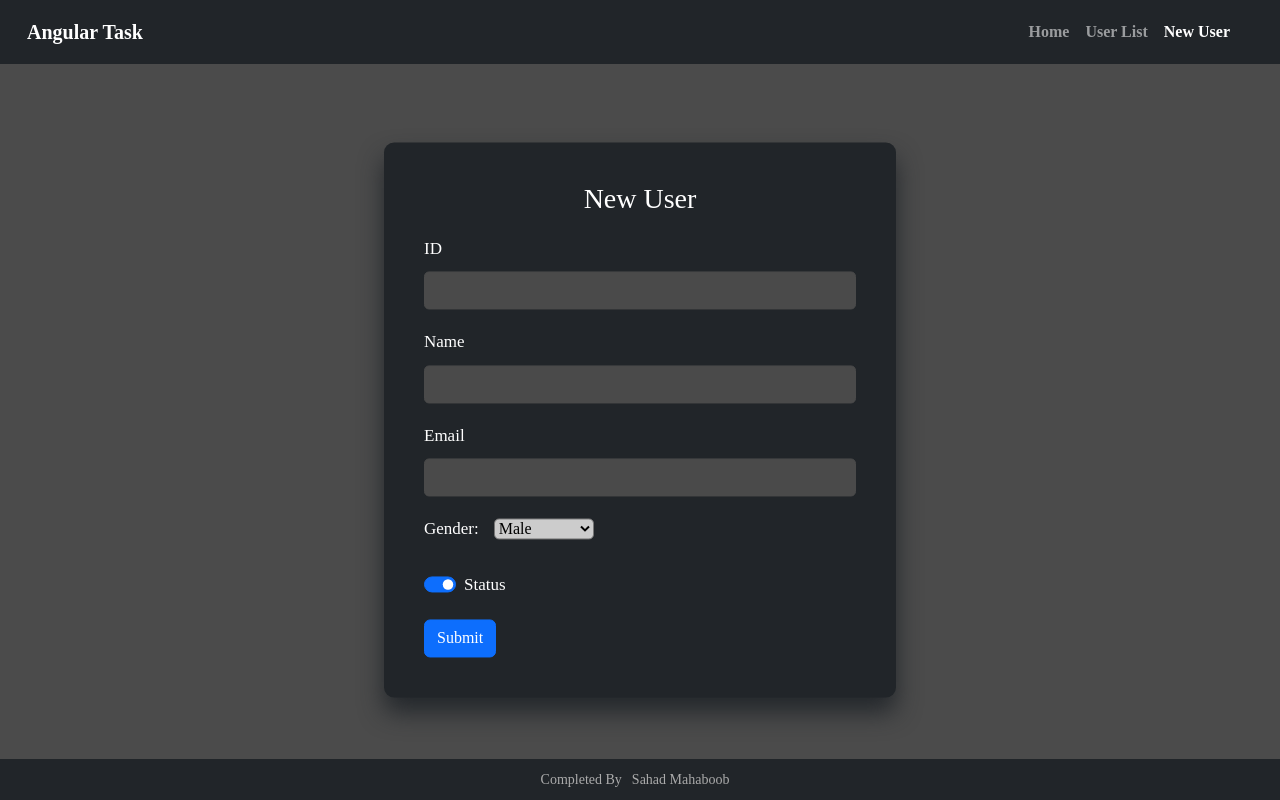
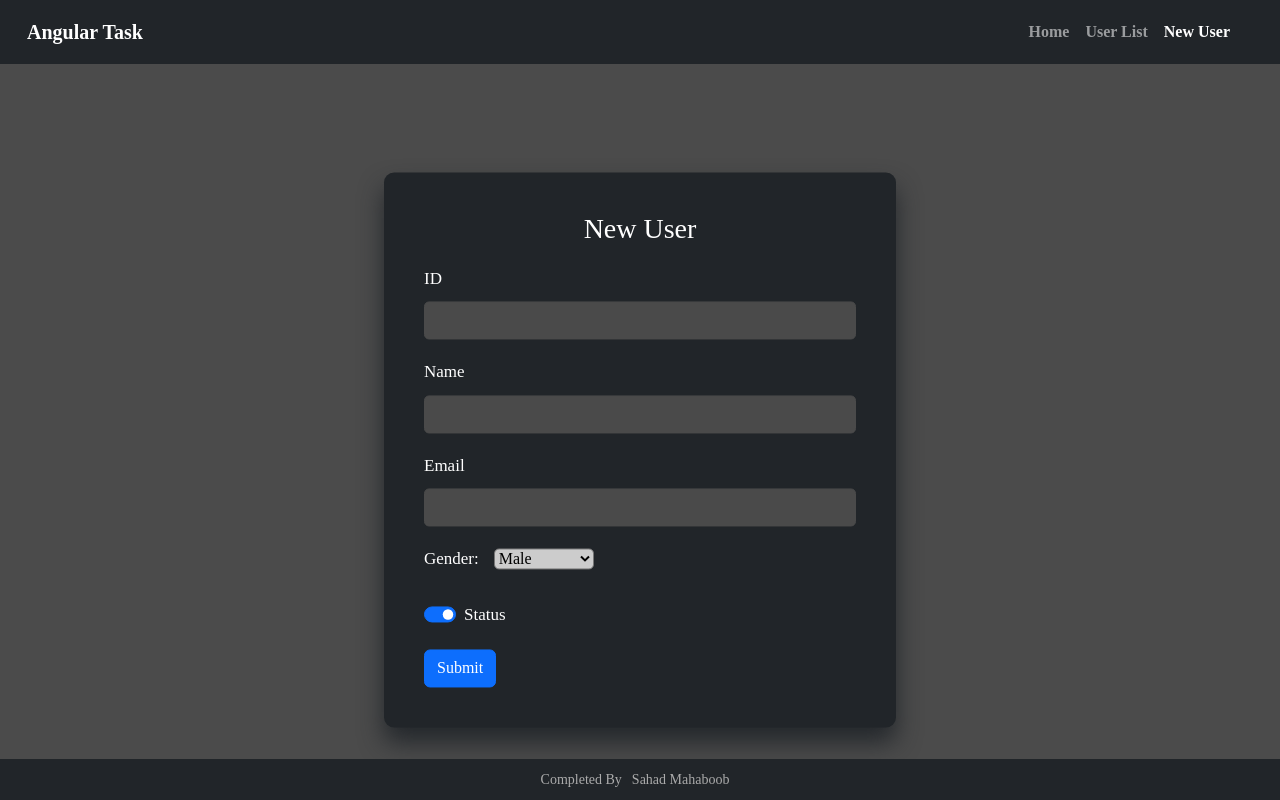
Before and after one commit to sahadcmd/angular-showcase-task, an Angular app: page /newuser in a window 1280 px wide. Built offline with nearby package versions, Linux system fonts and the light colour scheme.

Commit message:
small bug

```diff
--- a/src/app/new-user/new-user.component.css
+++ b/src/app/new-user/new-user.component.css
@@ -1,5 +1,5 @@
 .container {
-    margin: 20px 50px 0 0;
+    margin: 50px 50px 0 0;
     position: absolute;
     top: 50%;
     left: 50%;
```
